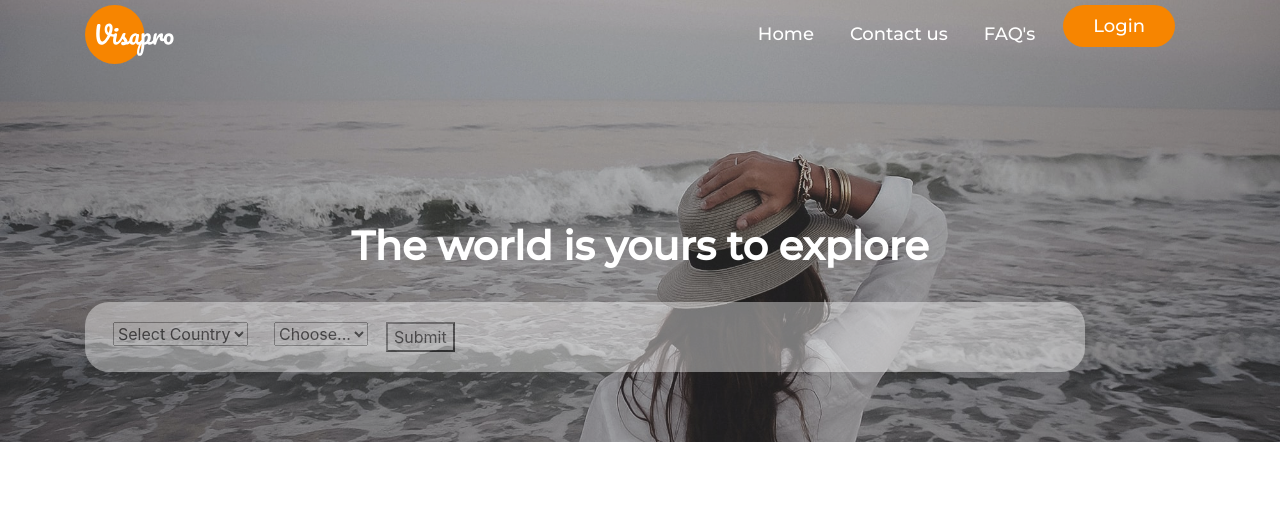
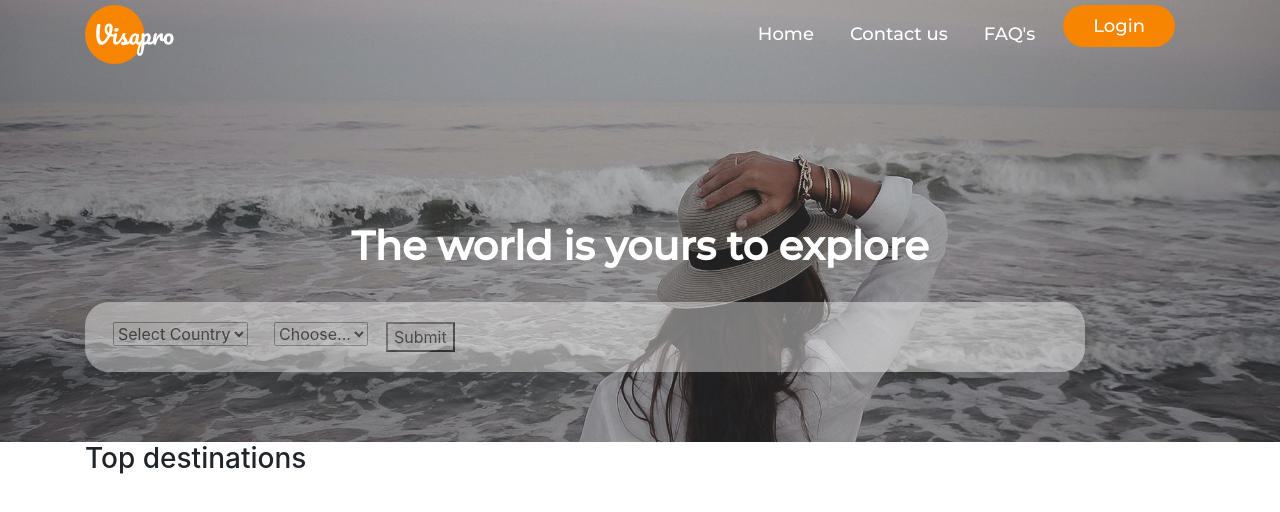
Before and after one commit to siccoo/visapro-ui, a React (Create React App) app: page / in a window 1280 px wide. Shown: the top 512 px of the page. Built offline with nearby package versions, Linux system fonts and the light colour scheme.

Commit message:
updates on Home.js

```diff
--- a/src/pages/home/Home.js
+++ b/src/pages/home/Home.js
@@ -48,6 +48,11 @@ const Home = () => {
             <section className="home1">
                 <div className="container">
                     <div className="row">
+                        <div className="col-md-12">
+                            <h3>Top destinations</h3>
+                        </div>
+                    </div>
+                    <div className="row">
 
                     </div>
                 </div>
```
